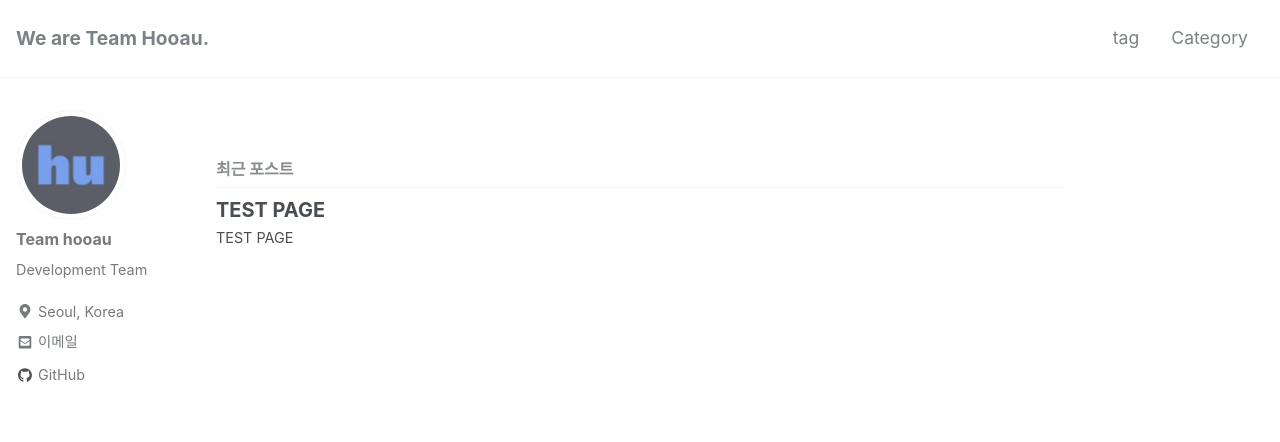
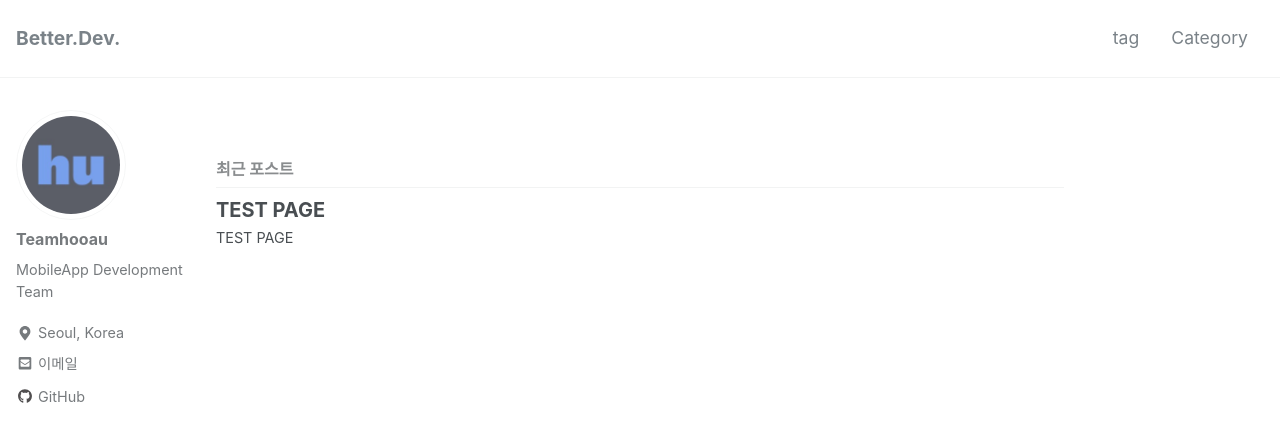
Before and after one commit to teamhooau/teamhooau.github.io, a Jekyll site: the page built from index.html, in a window 1280 px wide and 900 px high. Shown: the top 442 px of the window. Built offline with Jekyll 4.4.1, drawn with Linux system fonts in a browser that asks for light colours; nearby versions of some CDN libraries; the list of posts is cut into pages by our own code; some of the changed text lies outside the part shown.

Commit message:
사용자 정보 수정

```diff
--- a/_config.yml
+++ b/_config.yml
@@ -16,10 +16,10 @@ minimal_mistakes_skin    : "default" # "air", "aqua", "contrast", "dark", "dirt"
 
 # Site Settings
 locale                   : "ko"
-title                    : "We are Team Hooau."
+title                    : "Better.Dev."
 title_separator          : "-"
-name                     : "Team Hooau"
-description              : "Moobile Application Development Team"
+name                     : "Teamhooau"
+description            t : "MobileApp Development Team"
 url                      : https://teamhooau.github.io
 baseurl                  : # the subpath of your site, e.g. "/blog"
 repository               : # GitHub username/repo-name e.g. "mmistakes/minimal-mistakes"
@@ -100,9 +100,9 @@ analytics:
 
 # Site Author
 author:
-  name             : "Team hooau"
+  name             : "Teamhooau"
   avatar           : "/assets/images/profile.jpg"
-  bio              : "Development Team"
+  bio              : "MobileApp Development Team"
   location       : "Seoul, Korea"
   email            : "teamhooau@gmail.com"
   github          : "teamhooau"
```
